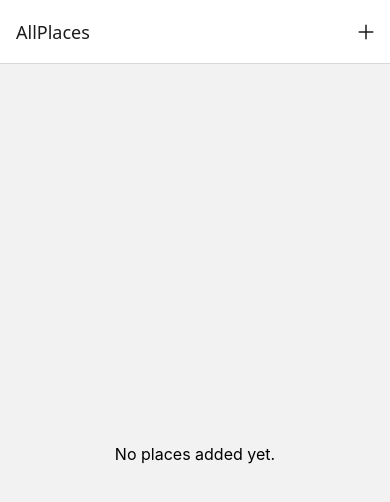
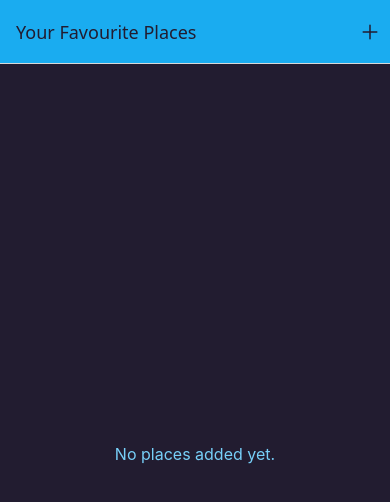
Before and after one commit to W-P-N/Places, a React Native app: screen /AllPlaces in a window 390 px wide. Shown: the top 502 px of the page. Built offline with nearby package versions, Linux system fonts and the light colour scheme.

Commit message:
Coloring

```diff
--- a/App.js
+++ b/App.js
@@ -5,6 +5,7 @@
 import AllPlaces from './screens/AllPlaces';
 import AddPlace from './screens/AddPlace';
 import IconButton from './componenets/ui/IconButton';
+import { Colors } from './constants/Colors';
 
 const Stack = createNativeStackNavigator();
 
@@ -13,7 +14,11 @@
         <>
             <StatusBar style="auto" />
             <NavigationContainer>
-                <Stack.Navigator>
+                <Stack.Navigator screenOptions={{
+                    headerStyle: { backgroundColor: Colors.primary500 },
+                    headerTintColor: Colors.gray700,
+                    contentStyle: { backgroundColor: Colors.gray700 }
+                }}>
                     <Stack.Screen name='AllPlaces' component={AllPlaces} options={({navigation}) => ({
                         headerRight: ({tintColor}) => (
                             <IconButton
@@ -25,9 +30,12 @@
                                 }
                             />
                         ),
+                        title: 'Your Favourite Places',
                         presentation: 'modal'
                     })}/>
-                    <Stack.Screen name='AddPlace' component={AddPlace} />
+                    <Stack.Screen name='AddPlace' component={AddPlace} options={{
+                        title: 'Add a new Place'
+                    }}/>
                 </Stack.Navigator>
             </NavigationContainer>
         </>
--- a/componenets/places/PlacesList.js
+++ b/componenets/places/PlacesList.js
@@ -1,5 +1,6 @@
 import { FlatList, StyleSheet, View, Text } from "react-native";
 import PlaceItem from "./PlaceItem";
+import { Colors } from "../../constants/Colors";
 
 export default function PlacesList({places}) {
     if(!places || places.length === 0) {
@@ -22,6 +23,7 @@
         alignItems: 'center'
     },
     fallbackText: {
-        fontSize: 16
+        fontSize: 16,
+        color: Colors.primary200
     }
 })
--- a/componenets/ui/IconButton.js
+++ b/componenets/ui/IconButton.js
@@ -12,7 +12,6 @@
 const styles = StyleSheet.create({
     button: {
         padding: 8,
-        margin: 4,
         justifyContent: 'center',
         alignItems: 'center'
     },
--- /dev/null
+++ b/constants/Colors.js
@@ -0,0 +1,11 @@
+export const Colors = {
+    primary50: '#cfeffd',
+    primary100: '#a0defb',
+    primary200: '#77cff8',
+    primary400: '#44bdf5',
+    primary500: '#1aacf0',
+    primary700: '#0570c9',
+    primary800: '#003b88',
+    accent500: '#e6b30b',
+    gray700: '#221c30',
+};
```
